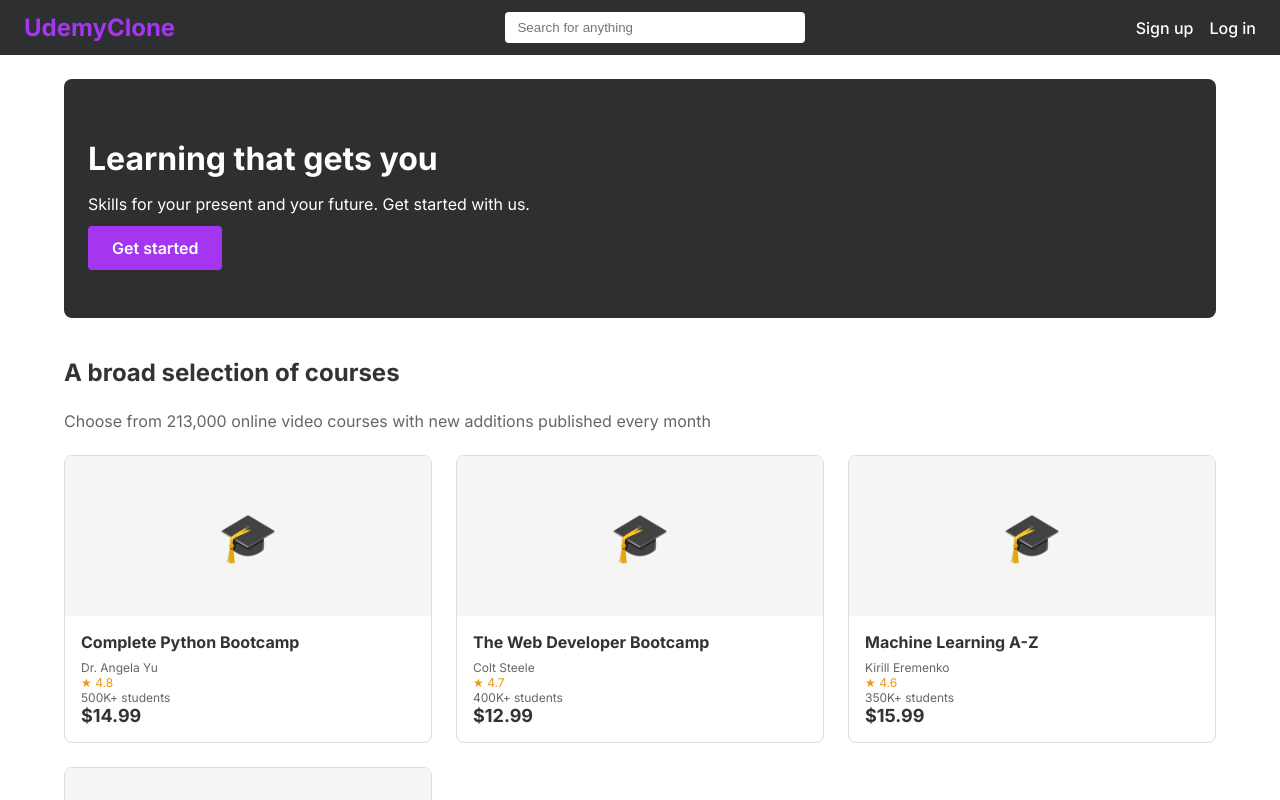
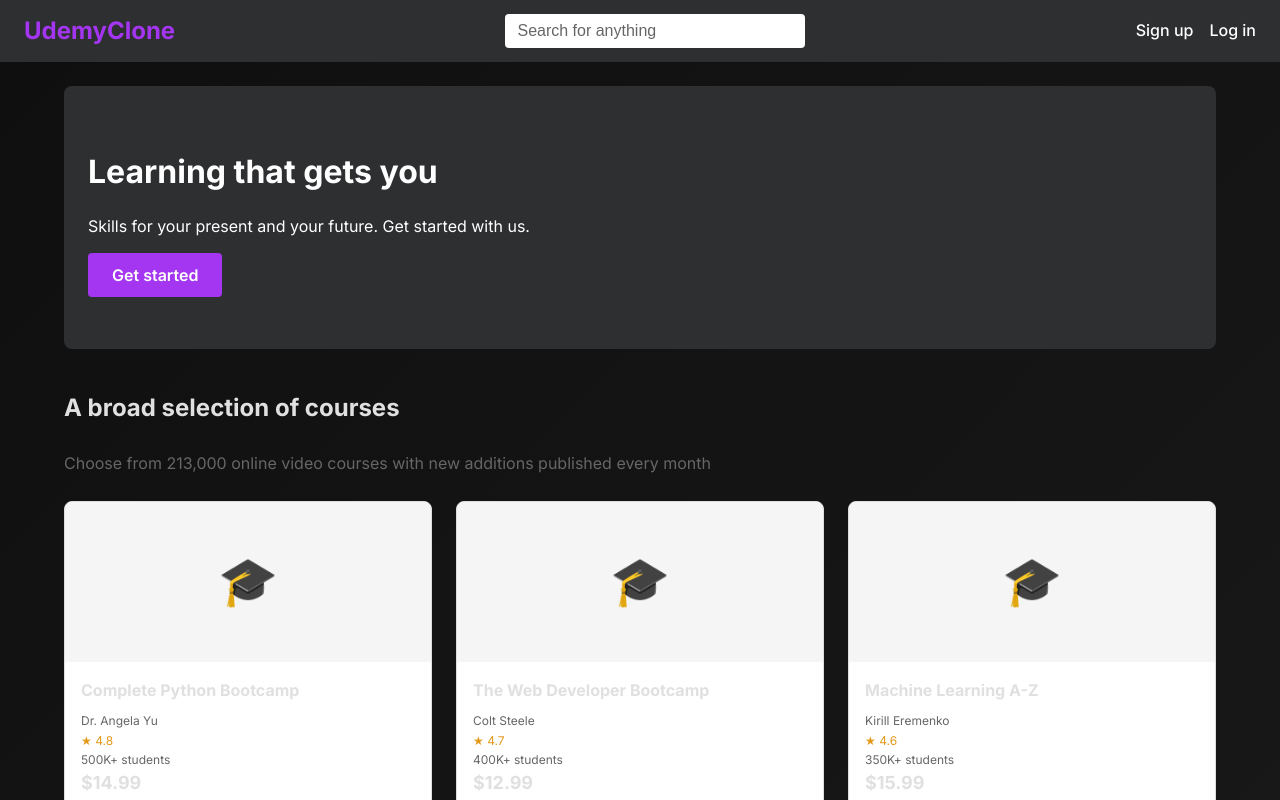
Before and after one commit to TusharHegde-03/udemy-clone-learning-platform, a React (Vite) app in the folder frontend/: page / in a window 1280 px wide. Shown: the top 800 px of the page. Built offline with nearby package versions, Linux system fonts and the light colour scheme; no server answers.

Commit message:
Add dark/black theme with YouTube course integration

```diff
--- a/frontend/src/index.css
+++ b/frontend/src/index.css
@@ -5,16 +5,131 @@
 }
 
 body {
-  font-family: 'Inter', sans-serif;
-  background-color: #fff;
-  color: #333;
+  font-family: 'Inter', 'Segoe UI', sans-serif;
+  background-color: #0f0f0f;
+  color: #e0e0e0;
+  line-height: 1.6;
 }
 
 #root {
   min-height: 100vh;
+  background: linear-gradient(135deg, #0f0f0f 0%, #1a1a1a 100%);
 }
 
 a {
   text-decoration: none;
   color: inherit;
 }
+
+/* Scrollbar Styling */
+::-webkit-scrollbar {
+  width: 8px;
+}
+
+::-webkit-scrollbar-track {
+  background: #1a1a1a;
+}
+
+::-webkit-scrollbar-thumb {
+  background: #404040;
+  border-radius: 4px;
+}
+
+::-webkit-scrollbar-thumb:hover {
+  background: #555;
+}
+
+/* Tailwind dark mode overrides */
+.dark {
+  background-color: #0f0f0f;
+  color: #e0e0e0;
+}
+
+/* Custom animations */
+@keyframes fadeInUp {
+  from {
+    opacity: 0;
+    transform: translateY(20px);
+  }
+  to {
+    opacity: 1;
+    transform: translateY(0);
+  }
+}
+
+@keyframes shimmer {
+  0% {
+    background-position: -1000px 0;
+  }
+  100% {
+    background-position: 1000px 0;
+  }
+}
+
+.fade-in-up {
+  animation: fadeInUp 0.6s ease-out;
+}
+
+.shimmer {
+  background: linear-gradient(
+    90deg,
+    #1a1a1a 0%,
+    #2a2a2a 50%,
+    #1a1a1a 100%
+  );
+  background-size: 1000px 100%;
+  animation: shimmer 2s infinite;
+}
+
+/* Form inputs dark theme */
+input, textarea, select {
+  background-color: #1a1a1a;
+  color: #e0e0e0;
+  border: 1px solid #333;
+  border-radius: 8px;
+  padding: 10px 12px;
+  font-size: 16px;
+  transition: all 0.3s ease;
+}
+
+input:focus, textarea:focus, select:focus {
+  outline: none;
+  border-color: #7c3aed;
+  box-shadow: 0 0 0 3px rgba(124, 58, 237, 0.1);
+  background-color: #252525;
+}
+
+input::placeholder {
+  color: #666;
+}
+
+/* Button base styles */
+button {
+  cursor: pointer;
+  border: none;
+  border-radius: 8px;
+  font-weight: 600;
+  transition: all 0.3s ease;
+  font-size: 16px;
+}
+
+/* Utility classes */
+.glass {
+  background: rgba(255, 255, 255, 0.05);
+  backdrop-filter: blur(10px);
+  border: 1px solid rgba(255, 255, 255, 0.1);
+}
+
+.card-dark {
+  background-color: #1a1a1a;
+  border: 1px solid #2a2a2a;
+  border-radius: 12px;
+  padding: 20px;
+  transition: all 0.3s ease;
+}
+
+.card-dark:hover {
+  border-color: #404040;
+  box-shadow: 0 8px 32px rgba(124, 58, 237, 0.1);
+  transform: translateY(-4px);
+}
```
